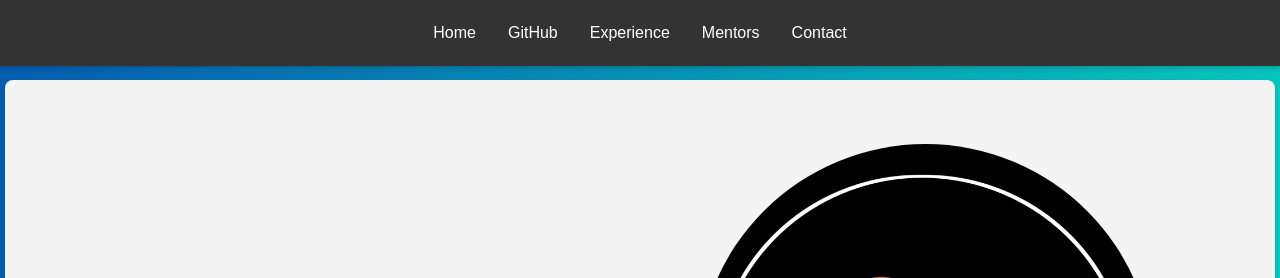
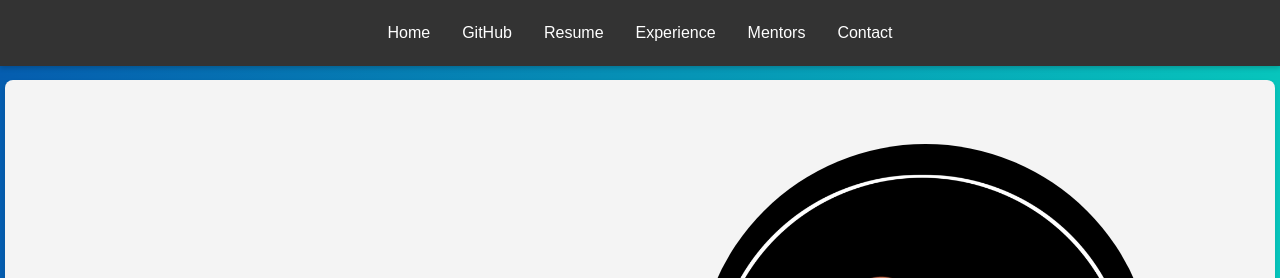
Before and after one commit to abhi20044456/Portfolio-Abhi, a plain HTML site: page index.html in a window 1280 px wide. Shown: the top 278 px of the page. Drawn offline with Linux system fonts and the light colour scheme.

Commit message:
Update index.html

```diff
--- a/index.html
+++ b/index.html
@@ -13,6 +13,7 @@
                 <li><a href="#home">Home</a></li>
                 <li><a href="https://github.com/abhi20044456" target="_blank">GitHub</a>
 </li>
+                 <li><a href="Resume_Soumy Chauhan.pdf">Resume</a></li>
                 <li><a href="#experience">Experience</a></li>
                 <li><a href="#mentors">Mentors</a></li>
                 <li><a href="#contact">Contact</a></li>
```
